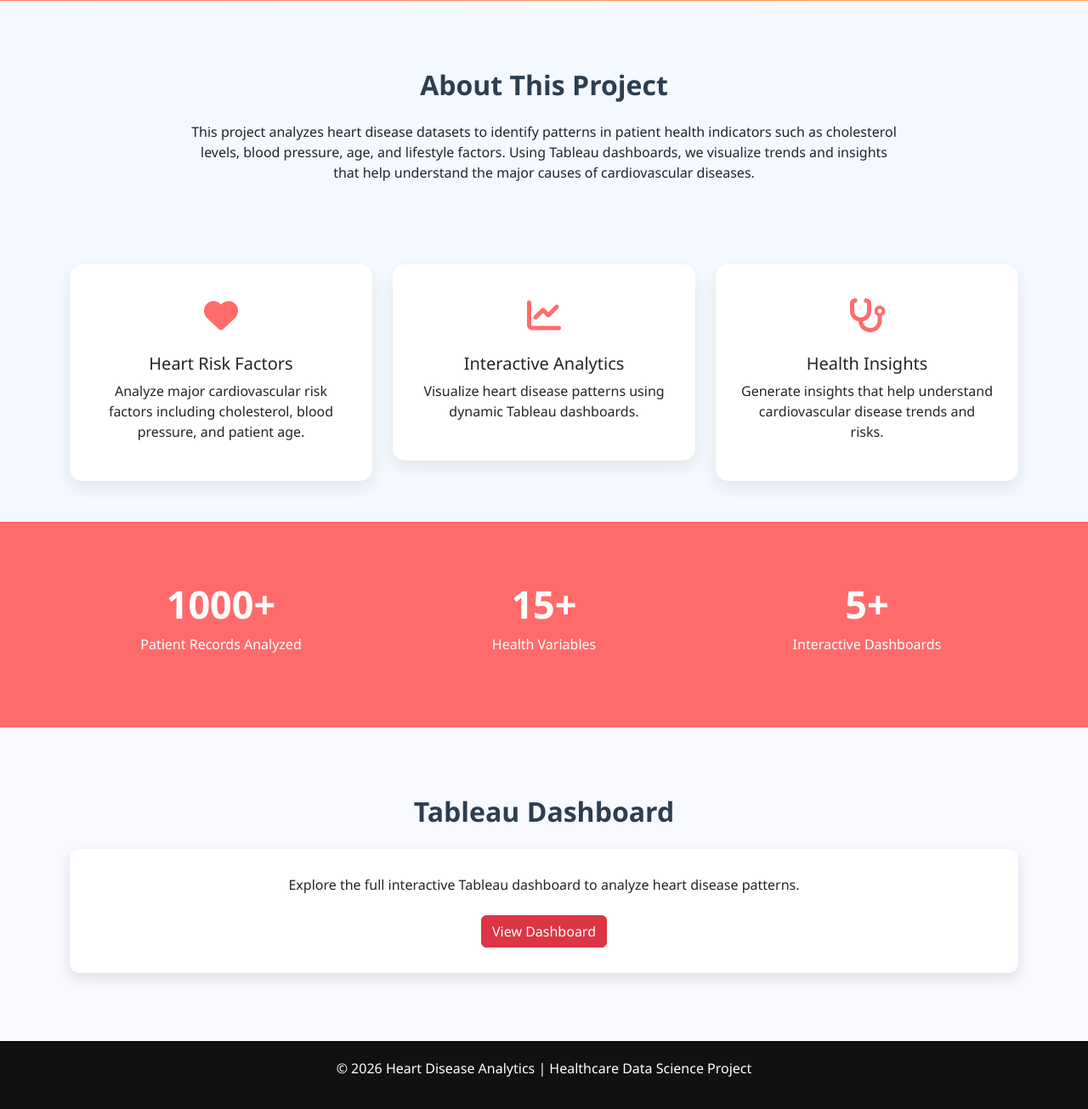
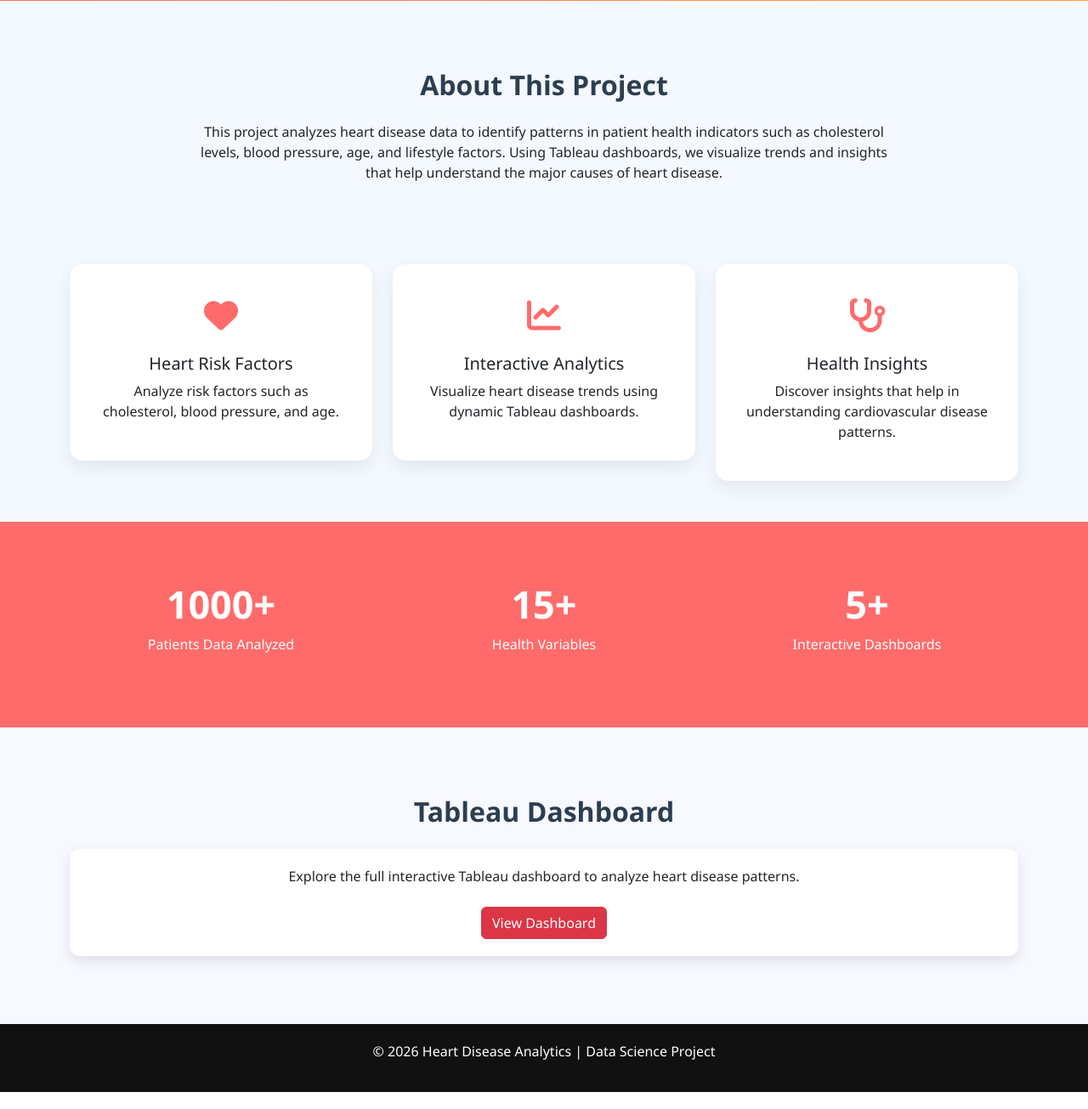
Before and after one commit to anujasutar1229-afk/Heart_Dieaseas_Tableau, a Flask app: page / in a window 1280 px wide. Shown: the part 573-1878 px from the top of the page at 85% size. Run offline with Flask 3, Linux system fonts and the light colour scheme.

Commit message:
This is my first git

```diff
--- a/app.py
+++ b/app.py
@@ -12,7 +12,7 @@ def about():
 
 @app.route("/dashboard")
 def dashboard():
-    return render_template("dashboard.html")
+    return render_template("dashboard2.html")
 
 @app.route("/story")
 def story():
--- a/templates/index.html
+++ b/templates/index.html
@@ -131,7 +126,7 @@ background:#f8f9ff;
 
 .dashboard-box{
 background:white;
-padding:30px;
+padding:20px;
 border-radius:12px;
 box-shadow:0 6px 15px rgba(0,0,0,0.1);
 }
@@ -206,11 +201,12 @@ text-align:center;
 <h1>Heart Disease Data Analytics</h1>
 
 <p>
-An interactive healthcare analytics project that explores heart disease
-risk factors using Tableau dashboards and real-world patient datasets.
+An interactive data analytics project that explores heart disease
+risk factors using powerful Tableau visualizations and real-world
+health datasets.
 </p>
 
-<a href="{{ url_for('dashboard') }}" class="btn btn-hero mt-3">
+<a href="/dashboard" class="btn btn-hero mt-3">
 Explore Dashboard
 </a>
 
@@ -240,12 +236,12 @@ class="hero-img">
 
 <p class="w-75 mx-auto">
 
-This project analyzes heart disease datasets to identify patterns
+This project analyzes heart disease data to identify patterns
 in patient health indicators such as cholesterol levels,
 blood pressure, age, and lifestyle factors.
 
 Using Tableau dashboards, we visualize trends and insights
-that help understand the major causes of cardiovascular diseases.
+that help understand the major causes of heart disease.
 
 </p>
 
@@ -271,8 +267,8 @@ that help understand the major causes of cardiovascular diseases.
 <h5>Heart Risk Factors</h5>
 
 <p>
-Analyze major cardiovascular risk factors including cholesterol,
-blood pressure, and patient age.
+Analyze risk factors such as cholesterol,
+blood pressure, and age.
 </p>
 
 </div>
@@ -291,8 +287,8 @@ blood pressure, and patient age.
 <h5>Interactive Analytics</h5>
 
 <p>
-Visualize heart disease patterns using dynamic
-Tableau dashboards.
+Visualize heart disease trends using
+dynamic Tableau dashboards.
 </p>
 
 </div>
@@ -311,8 +307,8 @@ Tableau dashboards.
 <h5>Health Insights</h5>
 
 <p>
-Generate insights that help understand cardiovascular
-disease trends and risks.
+Discover insights that help in understanding
+cardiovascular disease patterns.
 </p>
 
 </div>
@@ -334,7 +330,7 @@ disease trends and risks.
 
 <div class="col-md-4 stat">
 <h2>1000+</h2>
-<p>Patient Records Analyzed</p>
+<p>Patients Data Analyzed</p>
 </div>
 
 <div class="col-md-4 stat">
@@ -387,7 +383,7 @@ View Dashboard
 <footer>
 
 <p>
-© 2026 Heart Disease Analytics | Healthcare Data Science Project
+© 2026 Heart Disease Analytics | Data Science Project
 </p>
 
 </footer>
```
Also changed, not shown: other parts of templates/index.html (+9 -14 lines), templates/dashboard2.html (+1 -8 lines).
